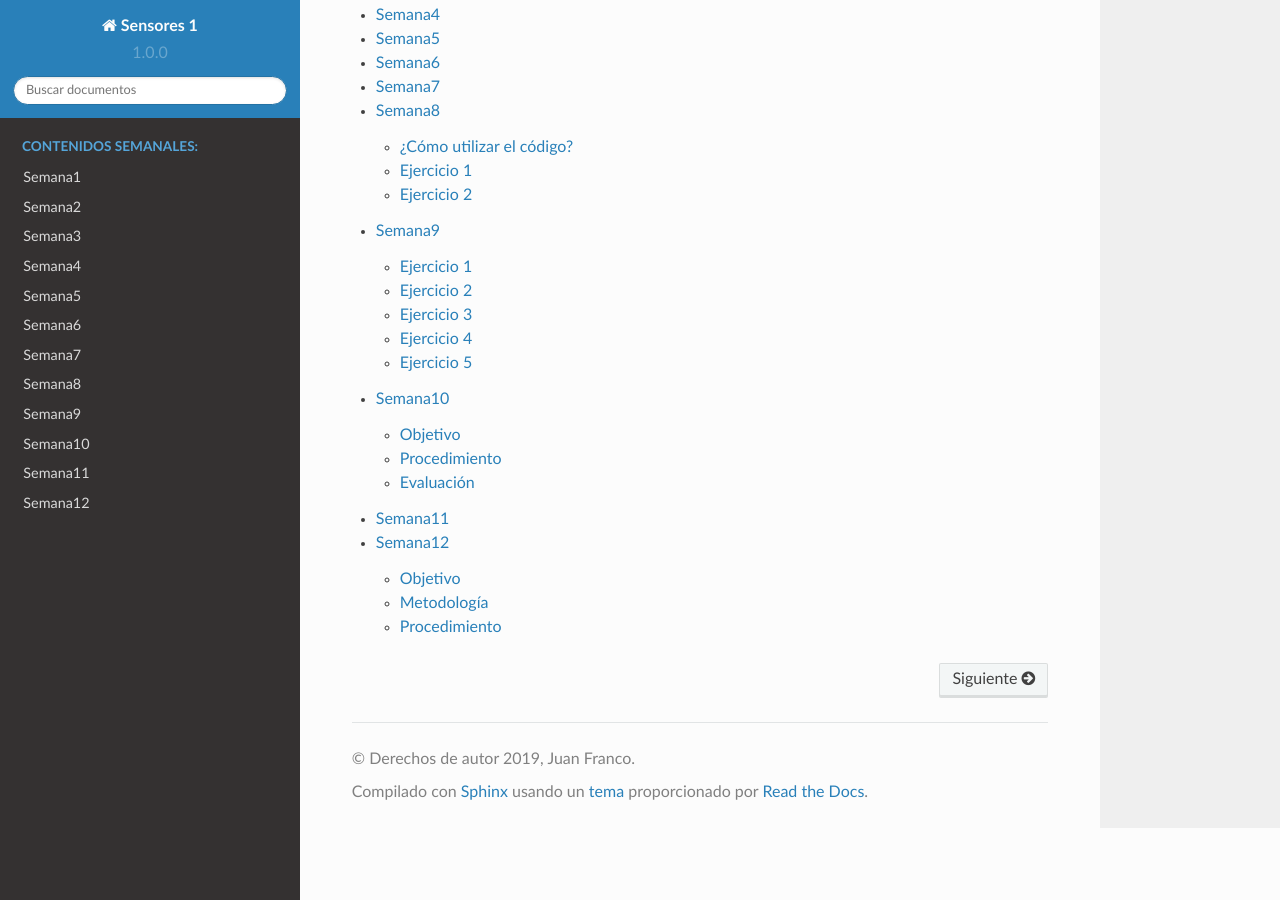
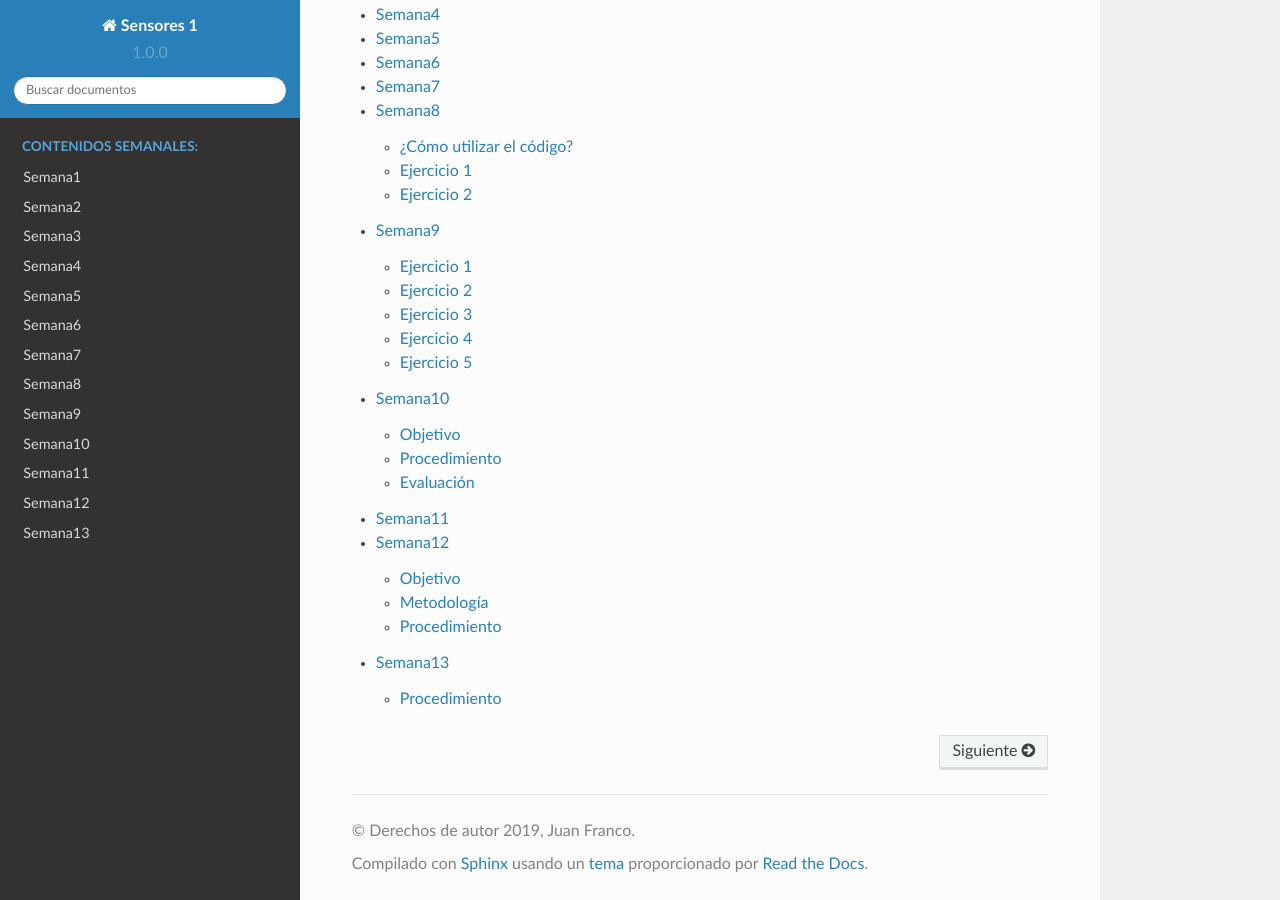
Before and after one commit to juanferfranco/sensores1, a Sphinx documentation site: the page built from docs/index.rst, in a window 1280 px wide and 900 px high, scrolled down 1589 px. Built offline with Sphinx 7.4.7 and the Read the Docs theme 2.0.0, drawn with Linux system fonts in a browser that asks for light colours.

Commit message:
add week 13 to the index

```diff
--- a/docs/index.rst
+++ b/docs/index.rst
@@ -59,3 +59,4 @@ Este curso es de 3 créditos repartidos en 4 horas de trabajo en el aula y 5 hor
    Semana10 <_semana10/semana10>
    Semana11 <_semana11/semana11>
    Semana12 <_semana12/semana12>
+   Semana13 <_semana13/semana13>
```
